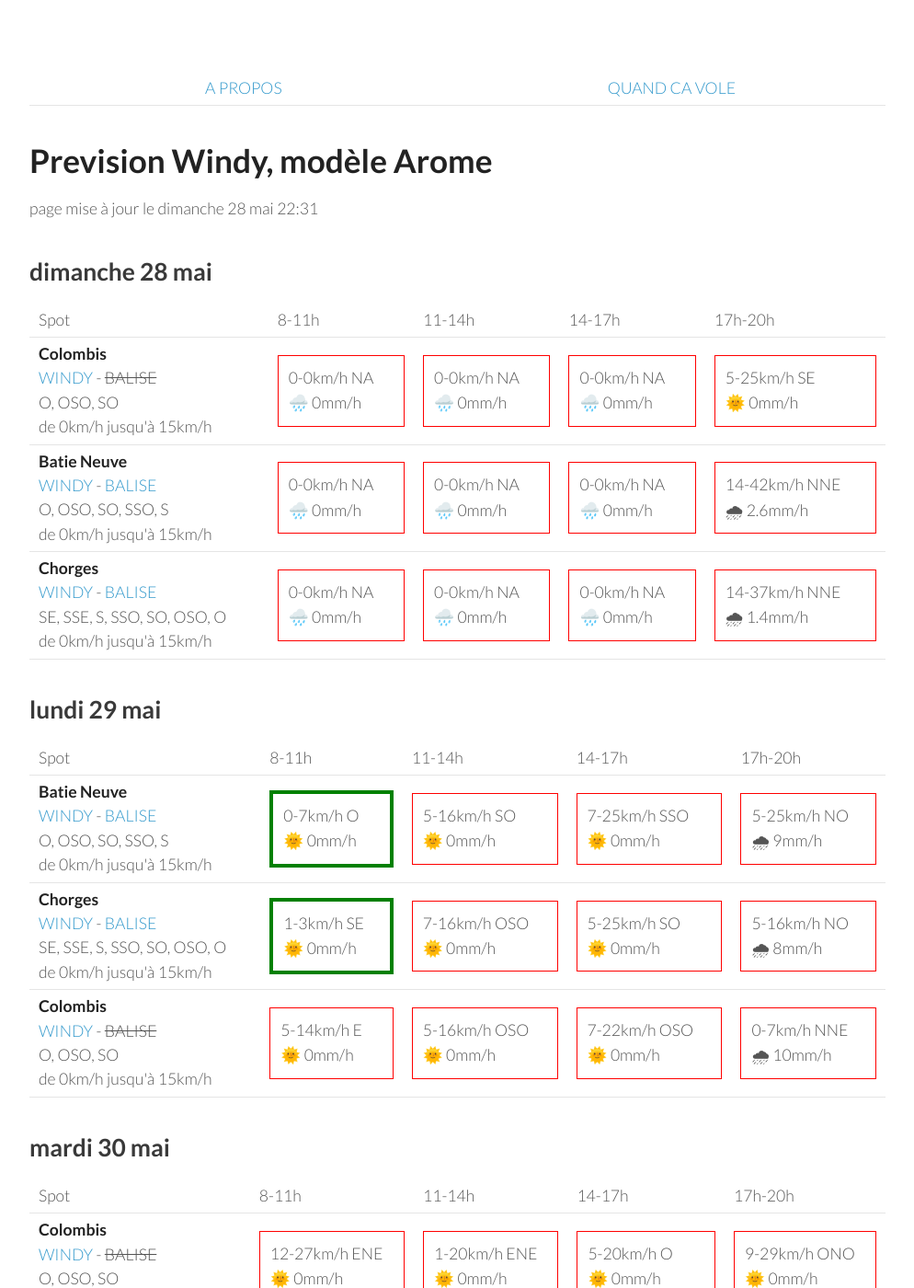
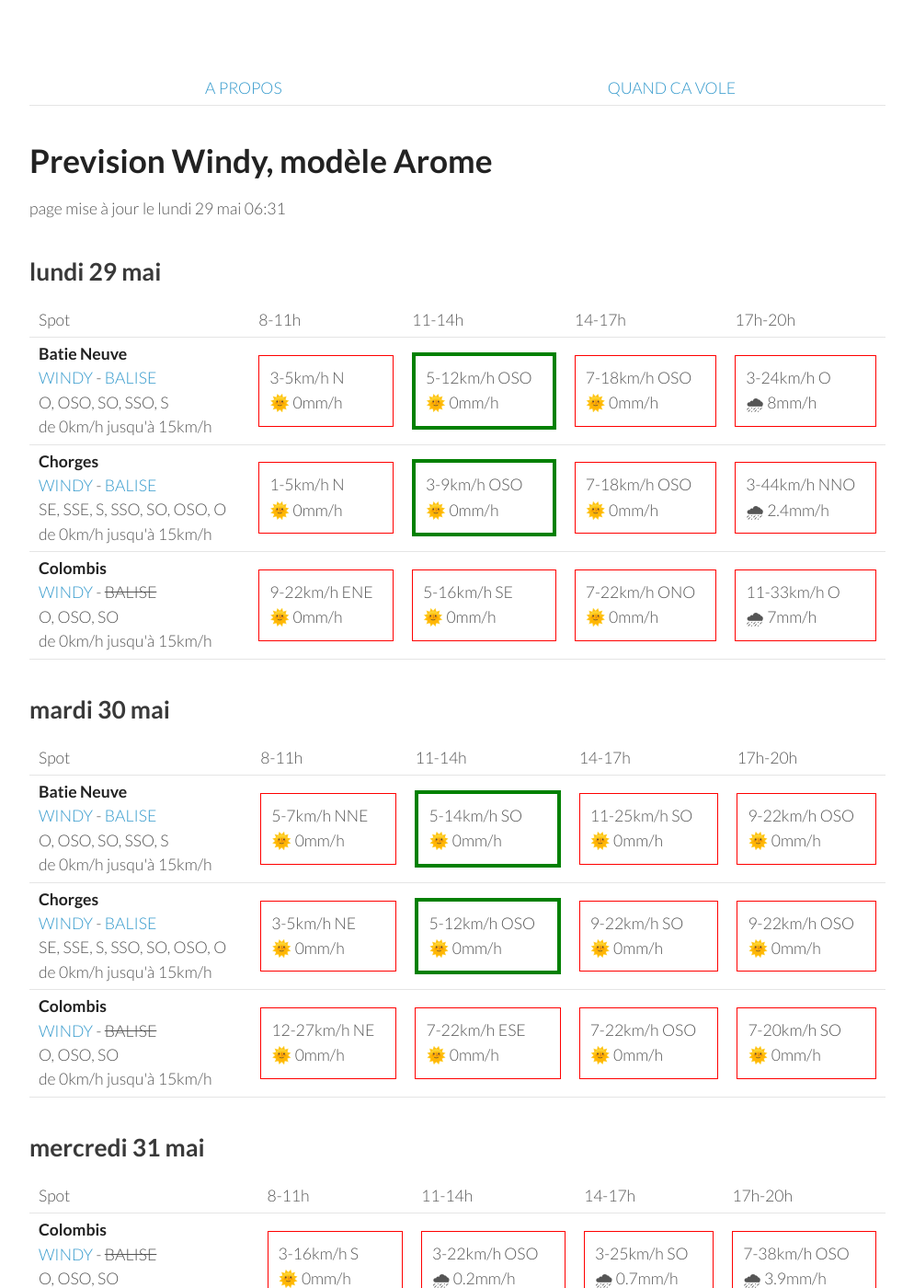
Before and after one commit to parapente-dans-le-nord/parapente-dans-le-nord.github.io, a Jekyll site: the page built from serre_poncon.markdown, in a window 1280 px wide and 1400 px high. Shown: the whole window at 92% size, without its empty margins (26-1020 px from the left). Built offline with Jekyll 4.4.1, drawn with Linux system fonts in a browser that asks for light colours; some of the changed text lies outside the part shown.

Commit message:
update index.markdown

```diff
--- a/serre_poncon.markdown
+++ b/serre_poncon.markdown
@@ -7,51 +7,8 @@ title:  "Tous les spots"
 {: .links}
 
 # Prevision Windy, modèle Arome
-page mise à jour le dimanche 28 mai 22:31
+page mise à jour le lundi 29 mai 06:31
 
-## dimanche 28 mai
-
-{::nomarkdown}
-<table>
-  <tbody>
-    <tr>
-      <td>Spot</td>
-      <td>8-11h</td>
-      <td>11-14h</td>
-      <td>14-17h</td>
-      <td>17h-20h</td>
-    </tr>
-<tr>
-        <td><strong>Colombis</strong><br><a href="https://windy.com/44.494/6.216?44.559,6.262,10">WINDY</a> - <span class="no-balise"> BALISE </span><br> <span class="vent-favorable">O, OSO, SO</span><br><span class="force-vent">de 0km/h jusqu'à 15km/h</span> </td>
-
-            <td><div class="not-flyable"><p>0-0km/h NA</p><p>🌧️ 0mm/h</p></div></td>
-            <td><div class="not-flyable"><p>0-0km/h NA</p><p>🌧️ 0mm/h</p></div></td>
-            <td><div class="not-flyable"><p>0-0km/h NA</p><p>🌧️ 0mm/h</p></div></td>
-            <td><div class="not-flyable"><p>5-25km/h SE</p><p>🌞 0mm/h</p></div></td>
-
-    </tr>
-<tr>
-        <td><strong>Batie Neuve</strong><br><a href="https://windy.com/44.584/6.236?44.559,6.262,10,m:eTtagly">WINDY</a> - <span class=""><a href="https://www.openwindmap.org/PP554">BALISE</a> </span><br> <span class="vent-favorable">O, OSO, SO, SSO, S</span><br><span class="force-vent">de 0km/h jusqu'à 15km/h</span> </td>
-
-            <td><div class="not-flyable"><p>0-0km/h NA</p><p>🌧️ 0mm/h</p></div></td>
-            <td><div class="not-flyable"><p>0-0km/h NA</p><p>🌧️ 0mm/h</p></div></td>
-            <td><div class="not-flyable"><p>0-0km/h NA</p><p>🌧️ 0mm/h</p></div></td>
-            <td><div class="not-flyable"><p>14-42km/h NNE</p><p>🌧 2.6mm/h</p></div></td>
-
-    </tr>
-<tr>
-        <td><strong>Chorges</strong><br><a href="https://windy.com/44.578/6.280?44.559,6.262,10">WINDY</a> - <span class=""><a href="https://www.openwindmap.org/PP554">BALISE</a> </span><br> <span class="vent-favorable">SE, SSE, S, SSO, SO, OSO, O</span><br><span class="force-vent">de 0km/h jusqu'à 15km/h</span> </td>
-
-            <td><div class="not-flyable"><p>0-0km/h NA</p><p>🌧️ 0mm/h</p></div></td>
-            <td><div class="not-flyable"><p>0-0km/h NA</p><p>🌧️ 0mm/h</p></div></td>
-            <td><div class="not-flyable"><p>0-0km/h NA</p><p>🌧️ 0mm/h</p></div></td>
-            <td><div class="not-flyable"><p>14-37km/h NNE</p><p>🌧 1.4mm/h</p></div></td>
-
-    </tr>
-
-</tbody>
-</table>
-{:/}
 ## lundi 29 mai
 
 {::nomarkdown}
@@ -67,30 +24,30 @@ page mise à jour le dimanche 28 mai 22:31
 <tr>
         <td><strong>Batie Neuve</strong><br><a href="https://windy.com/44.584/6.236?44.559,6.262,10,m:eTtagly">WINDY</a> - <span class=""><a href="https://www.openwindmap.org/PP554">BALISE</a> </span><br> <span class="vent-favorable">O, OSO, SO, SSO, S</span><br><span class="force-vent">de 0km/h jusqu'à 15km/h</span> </td>
 
-            <td><div class="flyable"><p>0-7km/h O</p><p>🌞 0mm/h</p></div></td>
-            <td><div class="not-flyable"><p>5-16km/h SO</p><p>🌞 0mm/h</p></div></td>
-            <td><div class="not-flyable"><p>7-25km/h SSO</p><p>🌞 0mm/h</p></div></td>
-            <td><div class="not-flyable"><p>5-25km/h NO</p><p>🌧 9mm/h</p></div></td>
+            <td><div class="not-flyable"><p>3-5km/h N</p><p>🌞 0mm/h</p></div></td>
+            <td><div class="flyable"><p>5-12km/h OSO</p><p>🌞 0mm/h</p></div></td>
+            <td><div class="not-flyable"><p>7-18km/h OSO</p><p>🌞 0mm/h</p></div></td>
+            <td><div class="not-flyable"><p>3-24km/h O</p><p>🌧 8mm/h</p></div></td>
 
 
     </tr>
 <tr>
         <td><strong>Chorges</strong><br><a href="https://windy.com/44.578/6.280?44.559,6.262,10">WINDY</a> - <span class=""><a href="https://www.openwindmap.org/PP554">BALISE</a> </span><br> <span class="vent-favorable">SE, SSE, S, SSO, SO, OSO, O</span><br><span class="force-vent">de 0km/h jusqu'à 15km/h</span> </td>
 
-            <td><div class="flyable"><p>1-3km/h SE</p><p>🌞 0mm/h</p></div></td>
-            <td><div class="not-flyable"><p>7-16km/h OSO</p><p>🌞 0mm/h</p></div></td>
-            <td><div class="not-flyable"><p>5-25km/h SO</p><p>🌞 0mm/h</p></div></td>
-            <td><div class="not-flyable"><p>5-16km/h NO</p><p>🌧 8mm/h</p></div></td>
+            <td><div class="not-flyable"><p>1-5km/h N</p><p>🌞 0mm/h</p></div></td>
+            <td><div class="flyable"><p>3-9km/h OSO</p><p>🌞 0mm/h</p></div></td>
+            <td><div class="not-flyable"><p>7-18km/h OSO</p><p>🌞 0mm/h</p></div></td>
+            <td><div class="not-flyable"><p>3-44km/h NNO</p><p>🌧 2.4mm/h</p></div></td>
 
 
     </tr>
 <tr>
         <td><strong>Colombis</strong><br><a href="https://windy.com/44.494/6.216?44.559,6.262,10">WINDY</a> - <span class="no-balise"> BALISE </span><br> <span class="vent-favorable">O, OSO, SO</span><br><span class="force-vent">de 0km/h jusqu'à 15km/h</span> </td>
 
-            <td><div class="not-flyable"><p>5-14km/h E</p><p>🌞 0mm/h</p></div></td>
-            <td><div class="not-flyable"><p>5-16km/h OSO</p><p>🌞 0mm/h</p></div></td>
-            <td><div class="not-flyable"><p>7-22km/h OSO</p><p>🌞 0mm/h</p></div></td>
-            <td><div class="not-flyable"><p>0-7km/h NNE</p><p>🌧 10mm/h</p></div></td>
+            <td><div class="not-flyable"><p>9-22km/h ENE</p><p>🌞 0mm/h</p></div></td>
+            <td><div class="not-flyable"><p>5-16km/h SE</p><p>🌞 0mm/h</p></div></td>
+            <td><div class="not-flyable"><p>7-22km/h ONO</p><p>🌞 0mm/h</p></div></td>
+            <td><div class="not-flyable"><p>11-33km/h O</p><p>🌧 7mm/h</p></div></td>
 
 
     </tr>
@@ -111,32 +68,32 @@ page mise à jour le dimanche 28 mai 22:31
       <td>17h-20h</td>
     </tr>
 <tr>
-        <td><strong>Colombis</strong><br><a href="https://windy.com/44.494/6.216?44.559,6.262,10">WINDY</a> - <span class="no-balise"> BALISE </span><br> <span class="vent-favorable">O, OSO, SO</span><br><span class="force-vent">de 0km/h jusqu'à 15km/h</span> </td>
+        <td><strong>Batie Neuve</strong><br><a href="https://windy.com/44.584/6.236?44.559,6.262,10,m:eTtagly">WINDY</a> - <span class=""><a href="https://www.openwindmap.org/PP554">BALISE</a> </span><br> <span class="vent-favorable">O, OSO, SO, SSO, S</span><br><span class="force-vent">de 0km/h jusqu'à 15km/h</span> </td>
 
-            <td><div class="not-flyable"><p>12-27km/h ENE</p><p>🌞 0mm/h</p></div></td>
-            <td><div class="not-flyable"><p>1-20km/h ENE</p><p>🌞 0mm/h</p></div></td>
-            <td><div class="not-flyable"><p>5-20km/h O</p><p>🌞 0mm/h</p></div></td>
-            <td><div class="not-flyable"><p>9-29km/h ONO</p><p>🌞 0mm/h</p></div></td>
+            <td><div class="not-flyable"><p>5-7km/h NNE</p><p>🌞 0mm/h</p></div></td>
+            <td><div class="flyable"><p>5-14km/h SO</p><p>🌞 0mm/h</p></div></td>
+            <td><div class="not-flyable"><p>11-25km/h SO</p><p>🌞 0mm/h</p></div></td>
+            <td><div class="not-flyable"><p>9-22km/h OSO</p><p>🌞 0mm/h</p></div></td>
 
 
     </tr>
 <tr>
         <td><strong>Chorges</strong><br><a href="https://windy.com/44.578/6.280?44.559,6.262,10">WINDY</a> - <span class=""><a href="https://www.openwindmap.org/PP554">BALISE</a> </span><br> <span class="vent-favorable">SE, SSE, S, SSO, SO, OSO, O</span><br><span class="force-vent">de 0km/h jusqu'à 15km/h</span> </td>
 
-            <td><div class="not-flyable"><p>1-5km/h NE</p><p>🌞 0mm/h</p></div></td>
-            <td><div class="not-flyable"><p>1-25km/h SE</p><p>🌞 0mm/h</p></div></td>
-            <td><div class="not-flyable"><p>5-24km/h OSO</p><p>🌞 0mm/h</p></div></td>
-            <td><div class="not-flyable"><p>7-31km/h O</p><p>🌞 0mm/h</p></div></td>
+            <td><div class="not-flyable"><p>3-5km/h NE</p><p>🌞 0mm/h</p></div></td>
+            <td><div class="flyable"><p>5-12km/h OSO</p><p>🌞 0mm/h</p></div></td>
+            <td><div class="not-flyable"><p>9-22km/h SO</p><p>🌞 0mm/h</p></div></td>
+            <td><div class="not-flyable"><p>9-22km/h OSO</p><p>🌞 0mm/h</p></div></td>
 
 
     </tr>
 <tr>
-        <td><strong>Batie Neuve</strong><br><a href="https://windy.com/44.584/6.236?44.559,6.262,10,m:eTtagly">WINDY</a> - <span class=""><a href="https://www.openwindmap.org/PP554">BALISE</a> </span><br> <span class="vent-favorable">O, OSO, SO, SSO, S</span><br><span class="force-vent">de 0km/h jusqu'à 15km/h</span> </td>
+        <td><strong>Colombis</strong><br><a href="https://windy.com/44.494/6.216?44.559,6.262,10">WINDY</a> - <span class="no-balise"> BALISE </span><br> <span class="vent-favorable">O, OSO, SO</span><br><span class="force-vent">de 0km/h jusqu'à 15km/h</span> </td>
 
-            <td><div class="not-flyable"><p>3-7km/h NNE</p><p>🌞 0mm/h</p></div></td>
-            <td><div class="not-flyable"><p>3-24km/h S</p><p>🌞 0mm/h</p></div></td>
-            <td><div class="not-flyable"><p>5-25km/h SO</p><p>🌞 0mm/h</p></div></td>
-            <td><div class="not-flyable"><p>9-31km/h ONO</p><p>🌞 0mm/h</p></div></td>
+            <td><div class="not-flyable"><p>12-27km/h NE</p><p>🌞 0mm/h</p></div></td>
+            <td><div class="not-flyable"><p>7-22km/h ESE</p><p>🌞 0mm/h</p></div></td>
+            <td><div class="not-flyable"><p>7-22km/h OSO</p><p>🌞 0mm/h</p></div></td>
+            <td><div class="not-flyable"><p>7-20km/h SO</p><p>🌞 0mm/h</p></div></td>
 
 
     </tr>
@@ -159,30 +116,30 @@ page mise à jour le dimanche 28 mai 22:31
 <tr>
         <td><strong>Colombis</strong><br><a href="https://windy.com/44.494/6.216?44.559,6.262,10">WINDY</a> - <span class="no-balise"> BALISE </span><br> <span class="vent-favorable">O, OSO, SO</span><br><span class="force-vent">de 0km/h jusqu'à 15km/h</span> </td>
 
-            <td><div class="not-flyable"><p>3-16km/h ESE</p><p>🌞 0mm/h</p></div></td>
-            <td><div class="not-flyable"><p>3-29km/h N</p><p>🌞 0mm/h</p></div></td>
-            <td><div class="not-flyable"><p>5-24km/h SSE</p><p>🌧 1.4mm/h</p></div></td>
-            <td><div class="not-flyable"><p>5-29km/h SO</p><p>🌧 2.5mm/h</p></div></td>
+            <td><div class="not-flyable"><p>3-16km/h S</p><p>🌞 0mm/h</p></div></td>
+            <td><div class="not-flyable"><p>3-22km/h OSO</p><p>🌧 0.2mm/h</p></div></td>
+            <td><div class="not-flyable"><p>3-25km/h SO</p><p>🌧 0.7mm/h</p></div></td>
+            <td><div class="not-flyable"><p>7-38km/h OSO</p><p>🌧 3.9mm/h</p></div></td>
+
+
+    </tr>
+<tr>
+        <td><strong>Chorges</strong><br><a href="https://windy.com/44.578/6.280?44.559,6.262,10">WINDY</a> - <span class=""><a href="https://www.openwindmap.org/PP554">BALISE</a> </span><br> <span class="vent-favorable">SE, SSE, S, SSO, SO, OSO, O</span><br><span class="force-vent">de 0km/h jusqu'à 15km/h</span> </td>
+
+            <td><div class="not-flyable"><p>1-24km/h SE</p><p>🌞 0mm/h</p></div></td>
+            <td><div class="not-flyable"><p>3-29km/h S</p><p>🌞 0mm/h</p></div></td>
+            <td><div class="not-flyable"><p>3-31km/h S</p><p>🌧 0.7mm/h</p></div></td>
+            <td><div class="not-flyable"><p>7-37km/h OSO</p><p>🌧 6mm/h</p></div></td>
 
 
     </tr>
 <tr>
         <td><strong>Batie Neuve</strong><br><a href="https://windy.com/44.584/6.236?44.559,6.262,10,m:eTtagly">WINDY</a> - <span class=""><a href="https://www.openwindmap.org/PP554">BALISE</a> </span><br> <span class="vent-favorable">O, OSO, SO, SSO, S</span><br><span class="force-vent">de 0km/h jusqu'à 15km/h</span> </td>
 
-            <td><div class="not-flyable"><p>3-20km/h ENE</p><p>🌞 0mm/h</p></div></td>
-            <td><div class="not-flyable"><p>0-31km/h NO</p><p>🌧 0.9mm/h</p></div></td>
-            <td><div class="not-flyable"><p>3-27km/h S</p><p>🌧 2.7mm/h</p></div></td>
-            <td><div class="not-flyable"><p>7-31km/h S</p><p>🌧 5mm/h</p></div></td>
-
-
-    </tr>
-<tr>
-        <td><strong>Chorges</strong><br><a href="https://windy.com/44.578/6.280?44.559,6.262,10">WINDY</a> - <span class=""><a href="https://www.openwindmap.org/PP554">BALISE</a> </span><br> <span class="vent-favorable">SE, SSE, S, SSO, SO, OSO, O</span><br><span class="force-vent">de 0km/h jusqu'à 15km/h</span> </td>
-
-            <td><div class="not-flyable"><p>5-24km/h ENE</p><p>🌞 0mm/h</p></div></td>
-            <td><div class="not-flyable"><p>1-31km/h ONO</p><p>🌧 0.9mm/h</p></div></td>
-            <td><div class="not-flyable"><p>3-27km/h S</p><p>🌧 3mm/h</p></div></td>
-            <td><div class="not-flyable"><p>7-31km/h S</p><p>🌧 5mm/h</p></div></td>
+            <td><div class="not-flyable"><p>1-20km/h SSE</p><p>🌞 0mm/h</p></div></td>
+            <td><div class="not-flyable"><p>5-29km/h SSO</p><p>🌧 0.3mm/h</p></div></td>
+            <td><div class="not-flyable"><p>3-29km/h S</p><p>🌧 0.9mm/h</p></div></td>
+            <td><div class="not-flyable"><p>7-37km/h OSO</p><p>🌧 7mm/h</p></div></td>
 
 
     </tr>
@@ -205,7 +162,7 @@ page mise à jour le dimanche 28 mai 22:31
 <tr>
         <td><strong>Colombis</strong><br><a href="https://windy.com/44.494/6.216?44.559,6.262,10">WINDY</a> - <span class="no-balise"> BALISE </span><br> <span class="vent-favorable">O, OSO, SO</span><br><span class="force-vent">de 0km/h jusqu'à 15km/h</span> </td>
 
-            <td><div class="not-flyable"><p>5-18km/h E</p><p>🌞 0mm/h</p></div></td>
+            <td><div class="not-flyable"><p>3-18km/h ENE</p><p>🌞 0mm/h</p></div></td>
             <td><div class="not-flyable"><p>3-18km/h E</p><p>🌞 0mm/h</p></div></td>
             <td><div class="not-flyable"><p>5-20km/h OSO</p><p>🌞 0mm/h</p></div></td>
             <td><div class="not-flyable"><p>5-38km/h O</p><p>🌧 1.9mm/h</p></div></td>
@@ -215,8 +172,8 @@ page mise à jour le dimanche 28 mai 22:31
 <tr>
         <td><strong>Batie Neuve</strong><br><a href="https://windy.com/44.584/6.236?44.559,6.262,10,m:eTtagly">WINDY</a> - <span class=""><a href="https://www.openwindmap.org/PP554">BALISE</a> </span><br> <span class="vent-favorable">O, OSO, SO, SSO, S</span><br><span class="force-vent">de 0km/h jusqu'à 15km/h</span> </td>
 
-            <td><div class="not-flyable"><p>3-22km/h NE</p><p>🌞 0mm/h</p></div></td>
-            <td><div class="not-flyable"><p>5-24km/h SE</p><p>🌞 0mm/h</p></div></td>
+            <td><div class="not-flyable"><p>3-20km/h NE</p><p>🌞 0mm/h</p></div></td>
+            <td><div class="not-flyable"><p>3-22km/h SE</p><p>🌞 0mm/h</p></div></td>
             <td><div class="not-flyable"><p>5-25km/h SSO</p><p>🌞 0mm/h</p></div></td>
             <td><div class="not-flyable"><p>3-40km/h OSO</p><p>🌧 3.1mm/h</p></div></td>
 
@@ -225,8 +182,8 @@ page mise à jour le dimanche 28 mai 22:31
 <tr>
         <td><strong>Chorges</strong><br><a href="https://windy.com/44.578/6.280?44.559,6.262,10">WINDY</a> - <span class=""><a href="https://www.openwindmap.org/PP554">BALISE</a> </span><br> <span class="vent-favorable">SE, SSE, S, SSO, SO, OSO, O</span><br><span class="force-vent">de 0km/h jusqu'à 15km/h</span> </td>
 
-            <td><div class="not-flyable"><p>5-25km/h ENE</p><p>🌞 0mm/h</p></div></td>
-            <td><div class="not-flyable"><p>5-25km/h ESE</p><p>🌞 0mm/h</p></div></td>
+            <td><div class="not-flyable"><p>5-24km/h NE</p><p>🌞 0mm/h</p></div></td>
+            <td><div class="not-flyable"><p>3-24km/h ESE</p><p>🌞 0mm/h</p></div></td>
             <td><div class="not-flyable"><p>3-25km/h SSO</p><p>🌧 0.2mm/h</p></div></td>
             <td><div class="not-flyable"><p>5-38km/h O</p><p>🌧 2.7mm/h</p></div></td>
 
```
